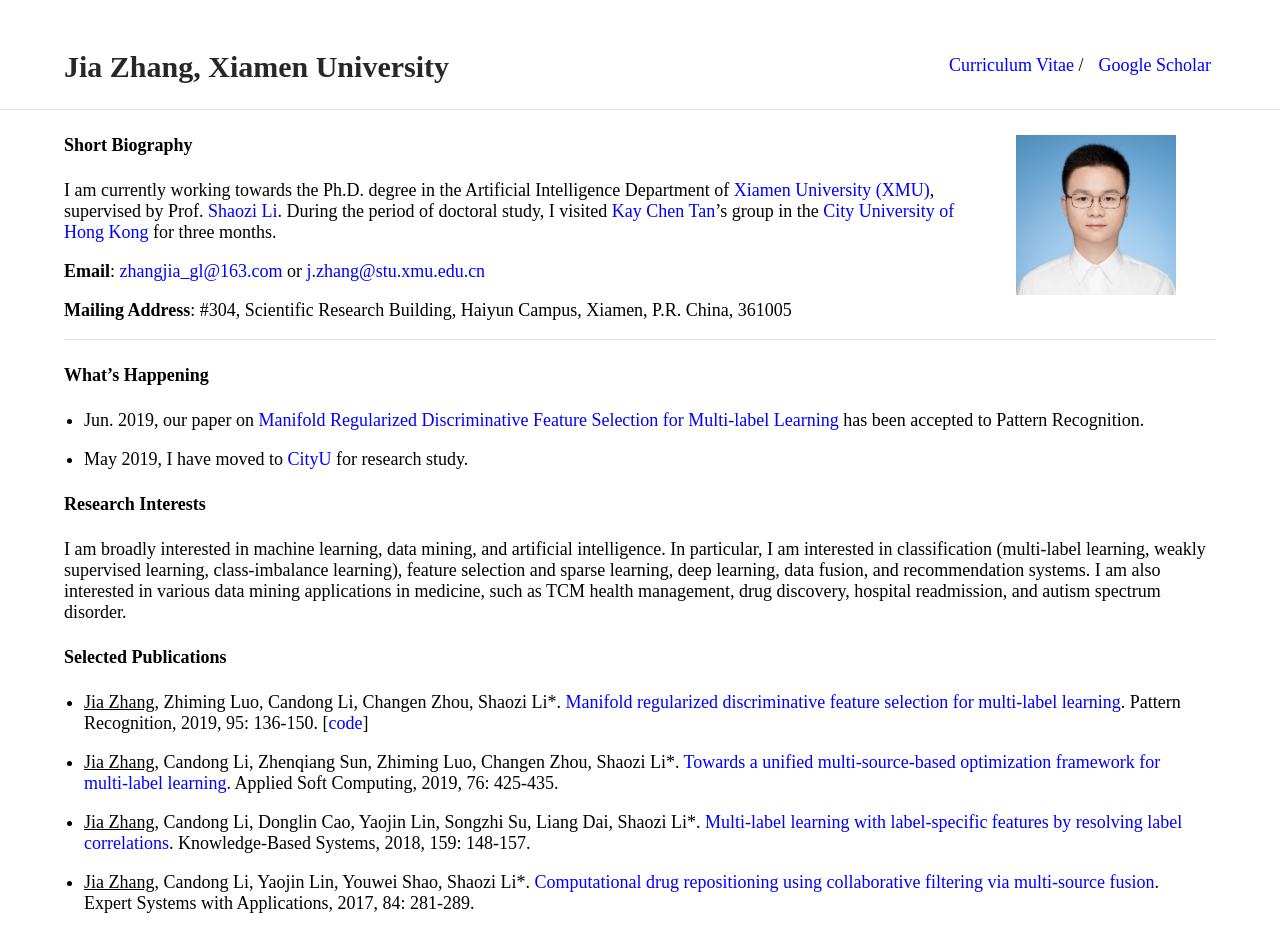
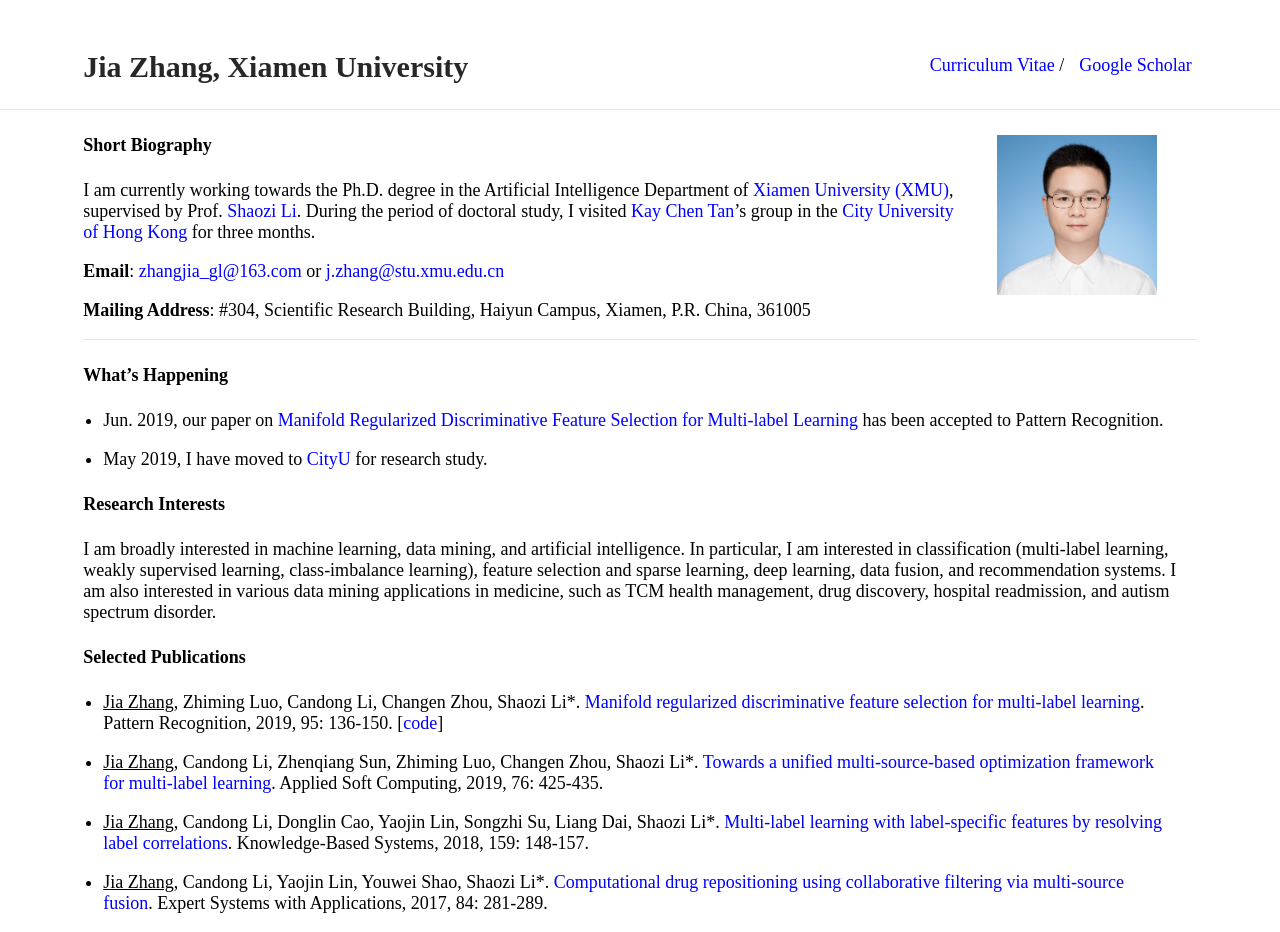
Before and after one commit to jiazhang-ml/jiazhang-ml.github.io, a Jekyll site: the page built from index.md, in a window 1280 px wide. Shown: the top 932 px of the page. Built offline with Jekyll 4.4.1, drawn with Linux system fonts in a browser that asks for light colours.

Commit message:
Update _style.scss

```diff
--- a/_sass/_style.scss
+++ b/_sass/_style.scss
@@ -68,7 +68,7 @@ hr {
 /* Divs */
 
 .container {
-    max-width: 90%;
+    max-width: 87%;
     margin: auto;
 }
 .wrapper {
```
